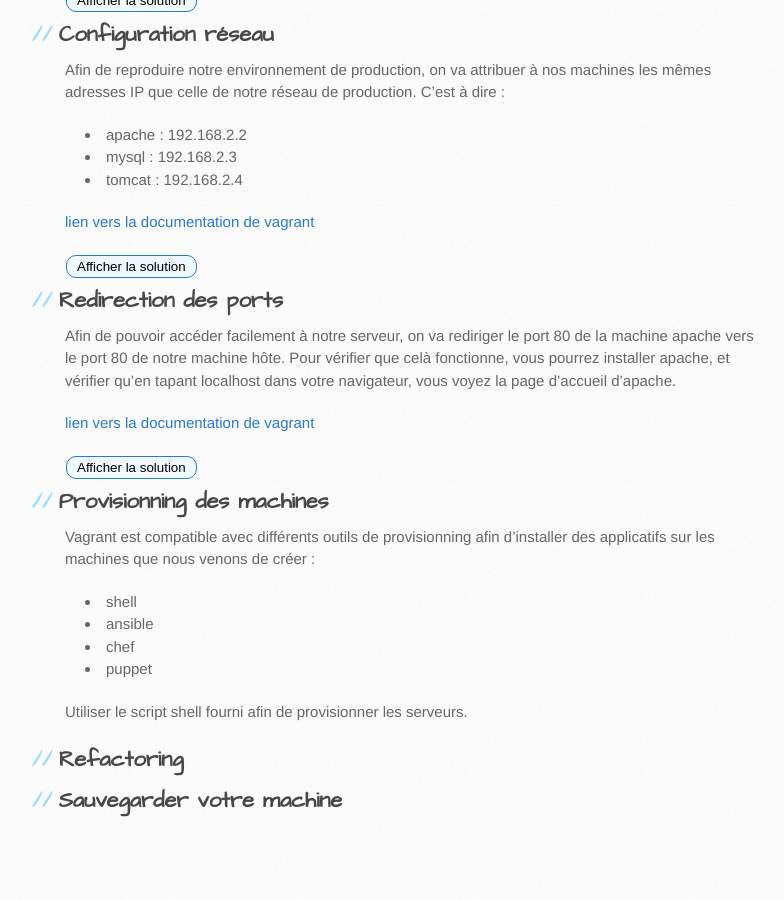
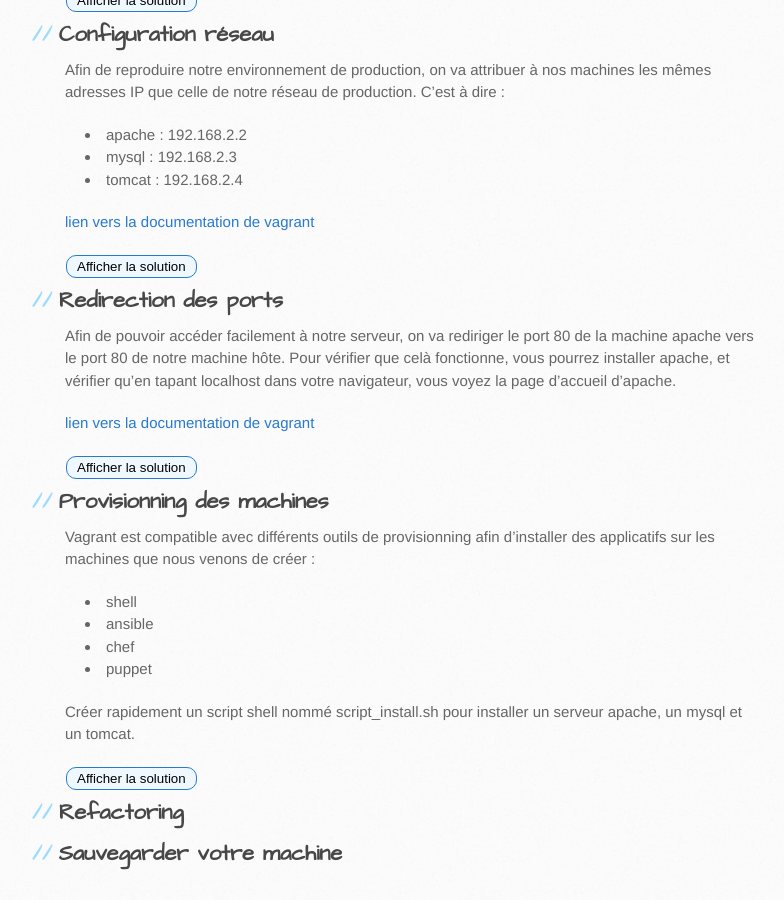
Before and after one commit to Jean-Eudes/blog, a Jekyll site: the page built from _posts/2013-12-04-introduction_to_vagrant.md, in a window 1280 px wide and 900 px high, scrolled down 2357 px. Shown: the whole window, without its empty margins (105-889 px from the left). Built offline with Jekyll 4.4.1, drawn with Linux system fonts in a browser that asks for light colours; nearby versions of some CDN libraries; before the commit the page ends 3205 px from its top, so only the background shows below that.

Commit message:
add solution for provisionning

```diff
--- a/_posts/2013-12-04-introduction_to_vagrant.md
+++ b/_posts/2013-12-04-introduction_to_vagrant.md
@@ -233,7 +233,37 @@
  - chef
  - puppet
 
-Utiliser le script shell fourni afin de provisionner les serveurs.
+Créer rapidement un script shell nommé script_install.sh pour installer un serveur apache, un mysql et un tomcat.
+
+<div class = 'solution'>
+{% highlight ruby %}
+Vagrant.configure("2") do |config|
+
+  config.vm.synced_folder "/Users/jean-eudes/Downloads", "/tmp"
+  config.vm.provision :shell, path: "script_install.sh"
+
+  config.vm.define "web" do |web|
+    web.vm.box = "apache"
+    web.vm.network :private_network, ip: "192.168.2.2"
+    web.vm.network :forwarded_port, guest: 80, host: 80
+  end
+
+  config.vm.define "db" do |db|
+    db.vm.box = "mysql"
+    db.vm.network :private_network, ip: "192.168.2.3"
+  end
+
+  config.vm.define "server" do |server|
+    server.vm.box = "tomcat"
+    server.vm.customize ["modifyvm", :id, "--memory", "1024"]
+    server.vm.customize ["modifyvm", :id, "--cpus", "2"]
+    server.vm.network :private_network, ip: "192.168.2.4"
+  end
+
+end
+{% endhighlight %}
+</div>
+
 
 ## Refactoring
 
```
